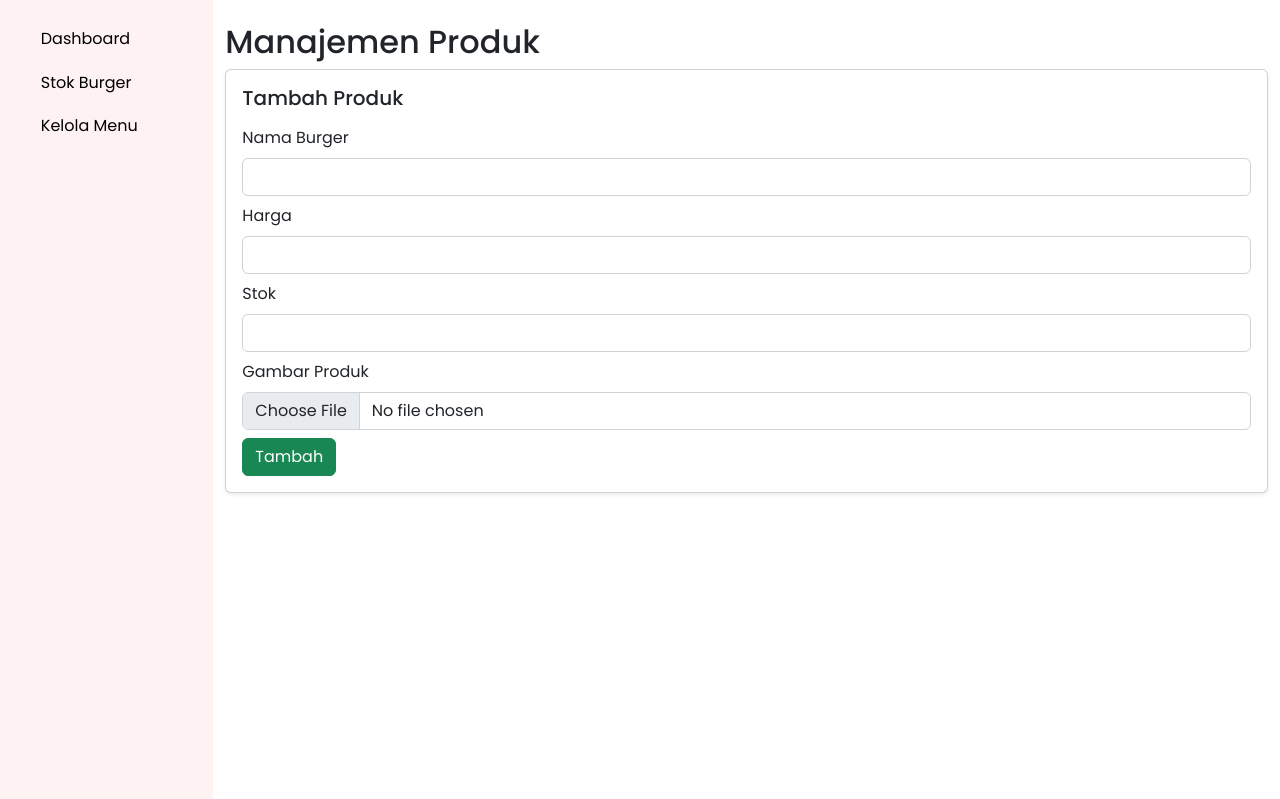
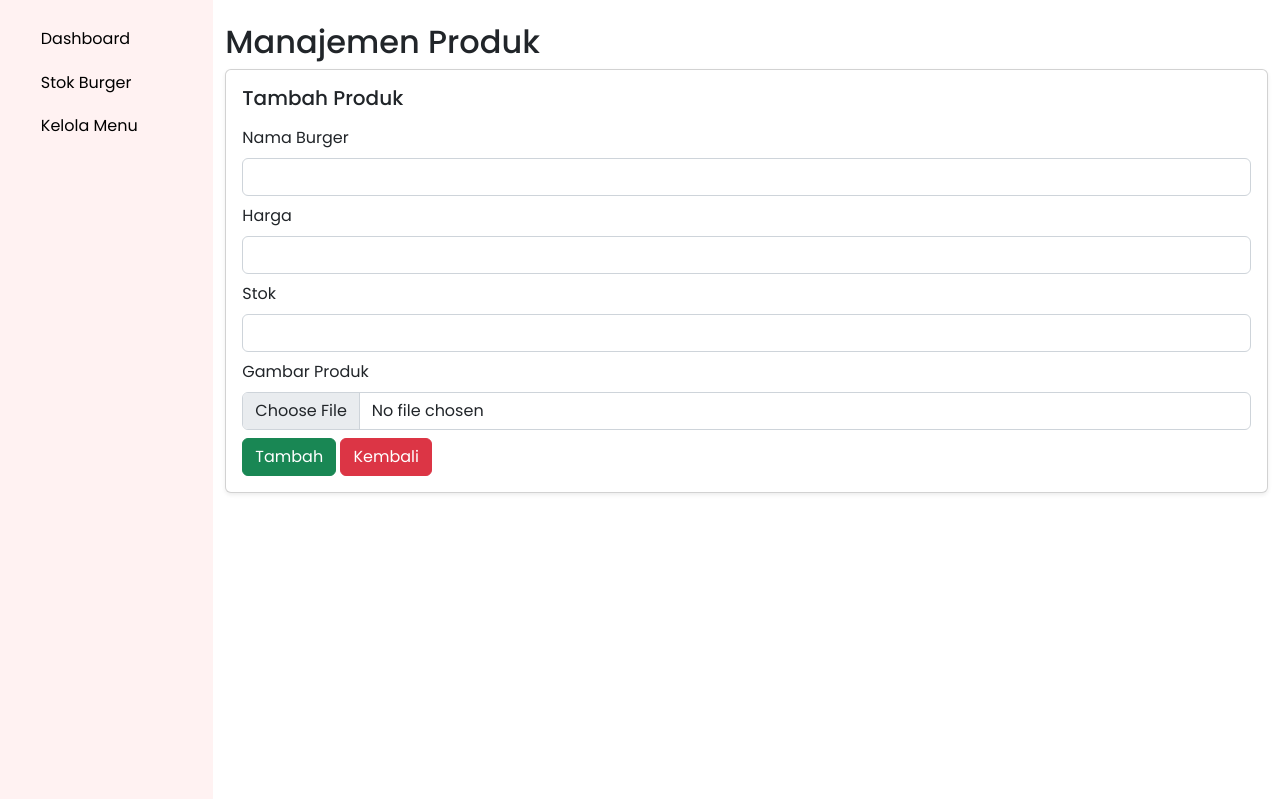
Before and after one commit to Hanung-Satya/Fast-Bite, a PHP site: page /admin/add-product.php in a window 1280 px wide. Shown: the part 91-890 px from the top of the page. Run offline with PHP 8.4, Linux system fonts and the light colour scheme; the visitor is signed in with stand-in values (Sample User, id 1).

Commit message:
Change Feature & Styling

```diff
--- a/admin/add-product.php
+++ b/admin/add-product.php
@@ -82,6 +82,7 @@ if (isset($_POST['add'])) {
                                     <input type="file" name="image" class="form-control" accept="image/*">
                                 </div>
                                 <button type="submit" name="add" class="btn btn-success">Tambah</button>
+                                <a href="manage-product.php" class="btn btn-danger">Kembali</a>
                             </form>
                         </div>
                     </div>
```
